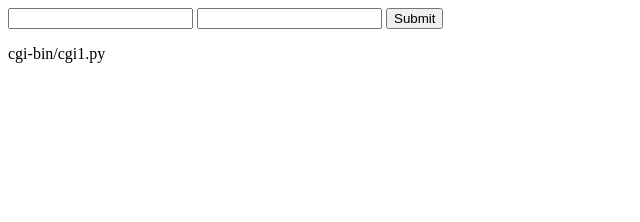
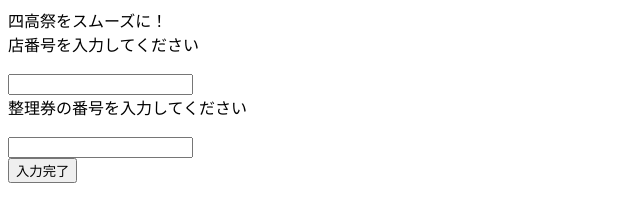
Before and after one commit to S-act/-, a plain HTML site: page index.html in a window 1280 px wide. Shown: the whole page, without its empty margins (0-640 px from the left). Drawn offline with Linux system fonts and the light colour scheme.

Commit message:
Update index.html

```diff
--- a/index.html
+++ b/index.html
@@ -1,10 +1,19 @@
+<!DOCTYPE html>
 <html>
- <body>
-  <form action="/cgi-bin/cgi1.py" method="POST">
-   <input type="text" name="foo">
-   <input type="text" name="bar">
-   <input type="submit">
-  </form>
- </body>
+<head><meta charset="utf-8" />
+    <meta http-equiv="Content-Style-Type" content="text/css">
+    <link rel="stylesheet" type="text/css" href="she.css">
+</head>
+<body>
+    <div class="ttle">四高祭をスムーズに！</div>
+    <div class="nyuuryoku">
+        <form action="/cgi-bin/cgi1.py" method="POST">
+            <div class="moji">店番号を入力してください</div><br>
+            <input class="inputt" type="text" name="mise"><br>
+            <div class="moji">整理券の番号を入力してください</div><br>
+            <input class="inputt" type="text" name="value1"><br>
+            <input type="submit" name="submit" value="入力完了">
+        </form>
+    </div>
+</body>
 </html>
-cgi-bin/cgi1.py
```
